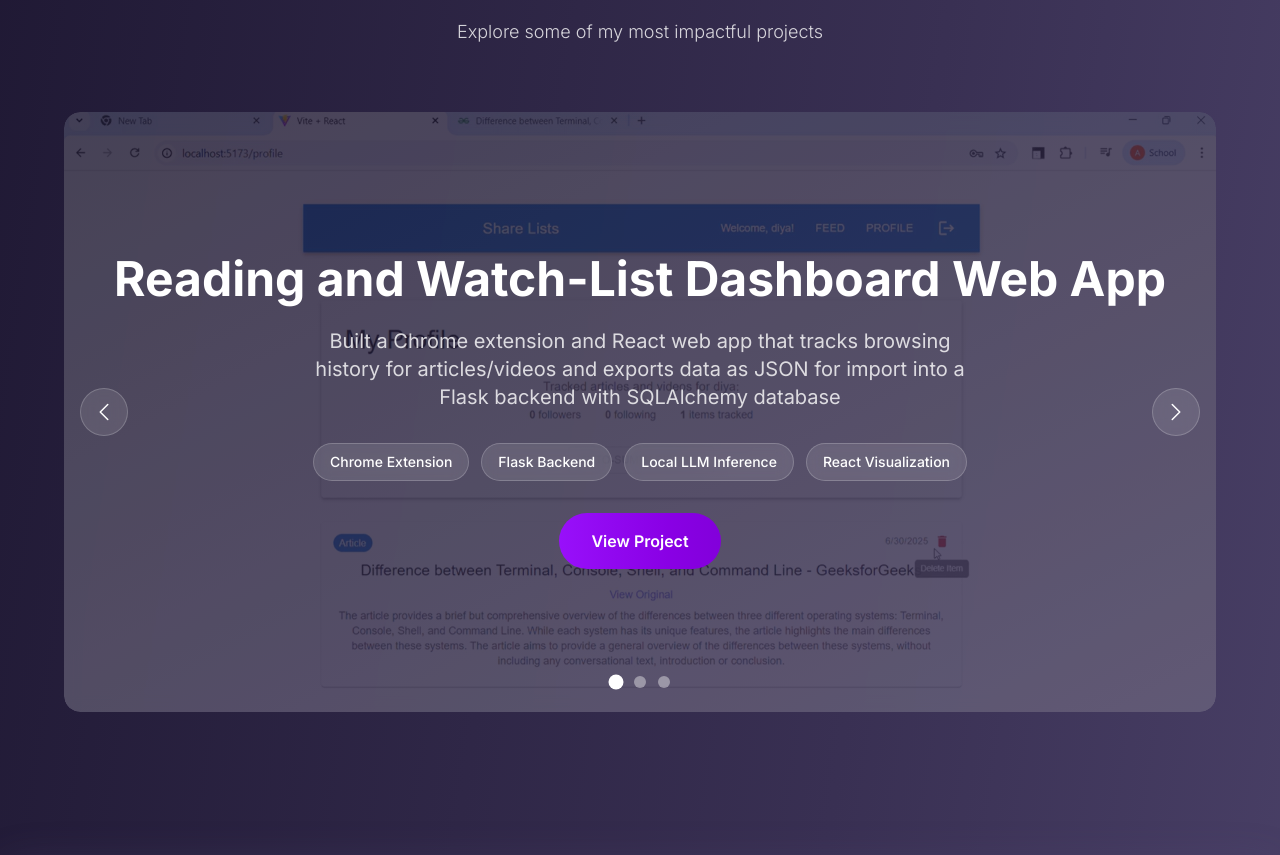
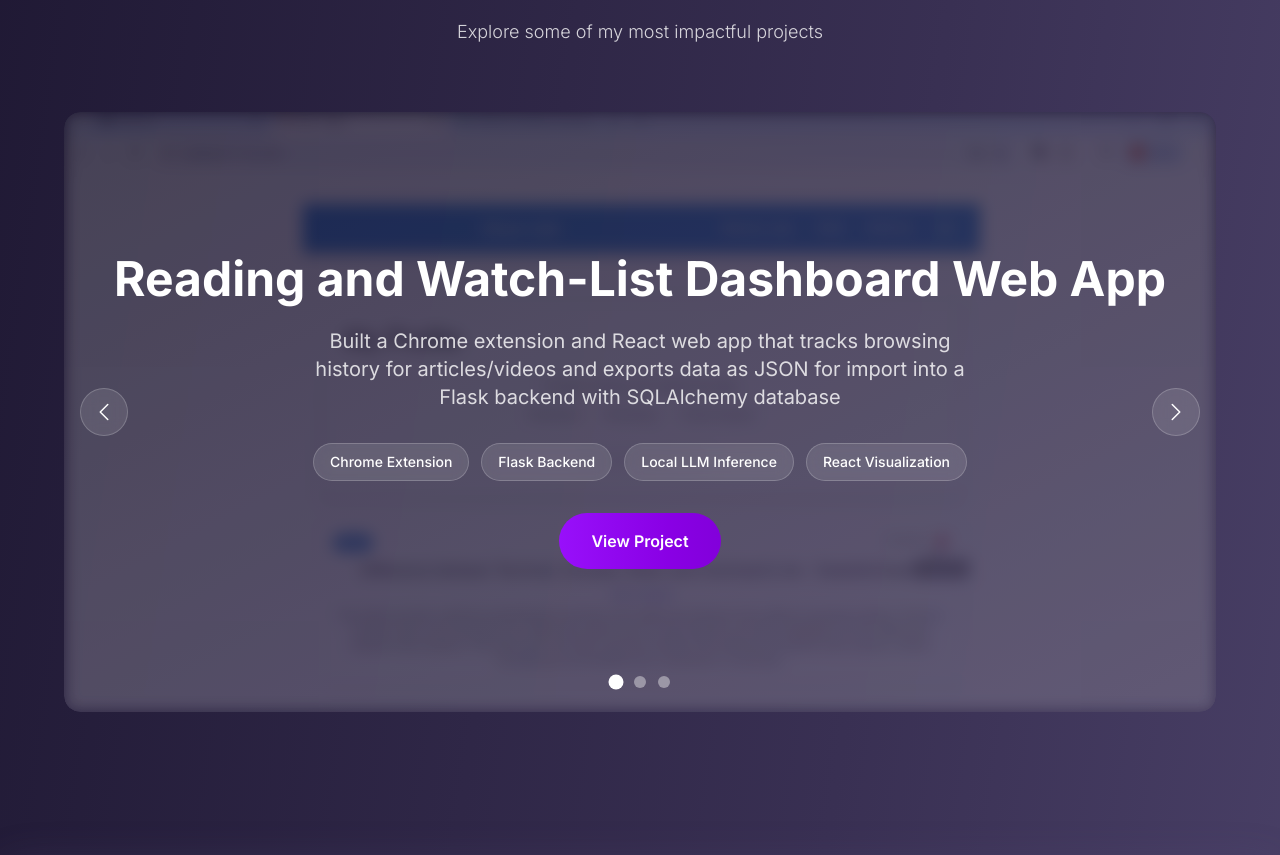
Before and after one commit to anshita195/portfolio-site, a Next.js app: page / in a window 1280 px wide. Shown: the part 2252-3107 px from the top of the page. Built offline with nearby package versions, Linux system fonts and the light colour scheme.

Commit message:
blur effect project carousel bg

```diff
--- a/src/components/ProjectCarousel.tsx
+++ b/src/components/ProjectCarousel.tsx
@@ -96,7 +96,7 @@ export default function ProjectCarousel({
                      <div className="relative w-full h-full bg-gradient-to-br from-[#18122B]/90 to-[#393053]/90 backdrop-blur-sm rounded-2xl overflow-hidden">
             {/* Background Image */}
             <div
-              className="absolute inset-0 bg-cover bg-center opacity-20"
+              className="absolute inset-0 bg-cover bg-center opacity-20 blur-sm"
               style={{ backgroundImage: `url(${projects[currentIndex].image})` }}
             />
 
```
